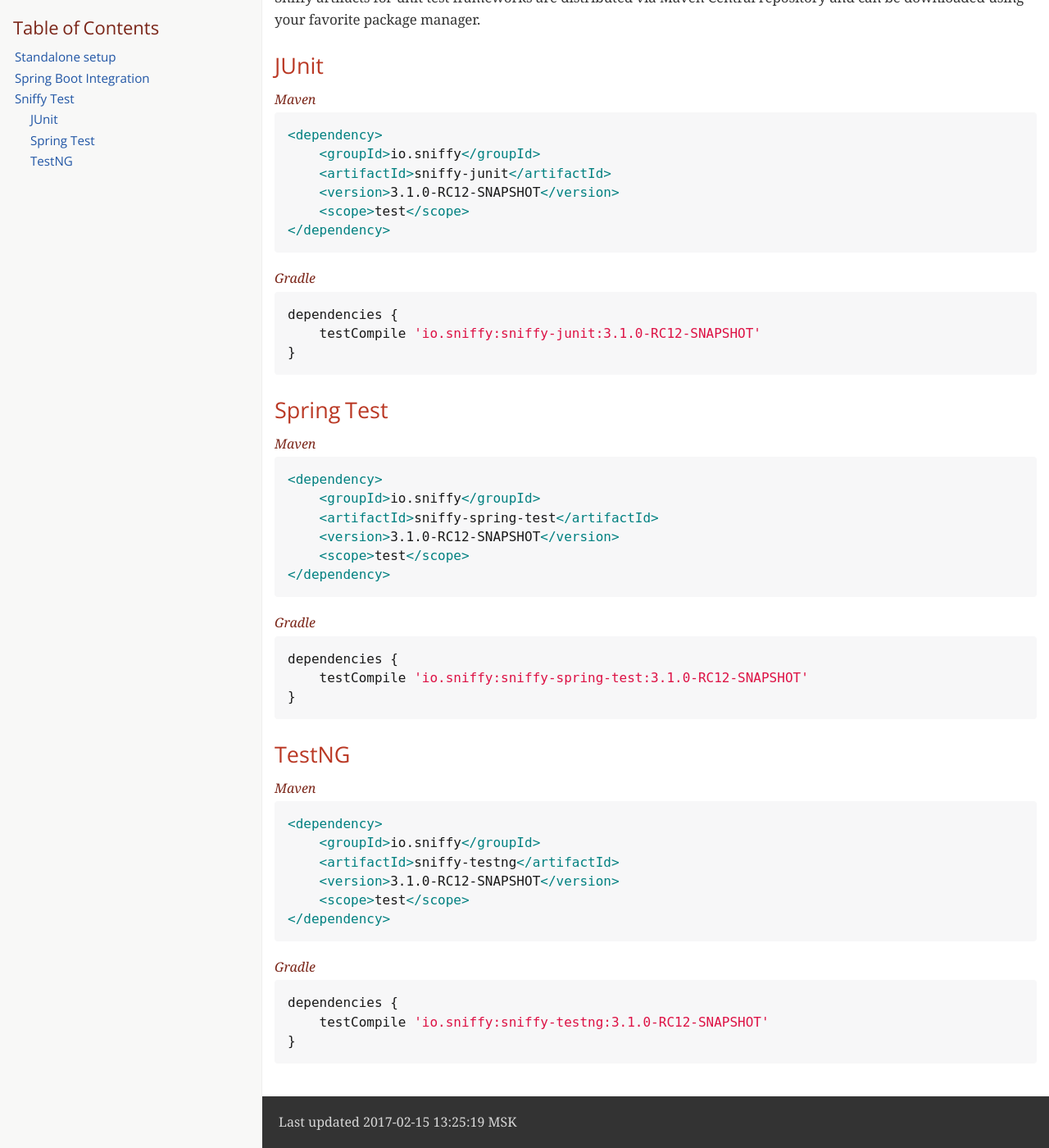
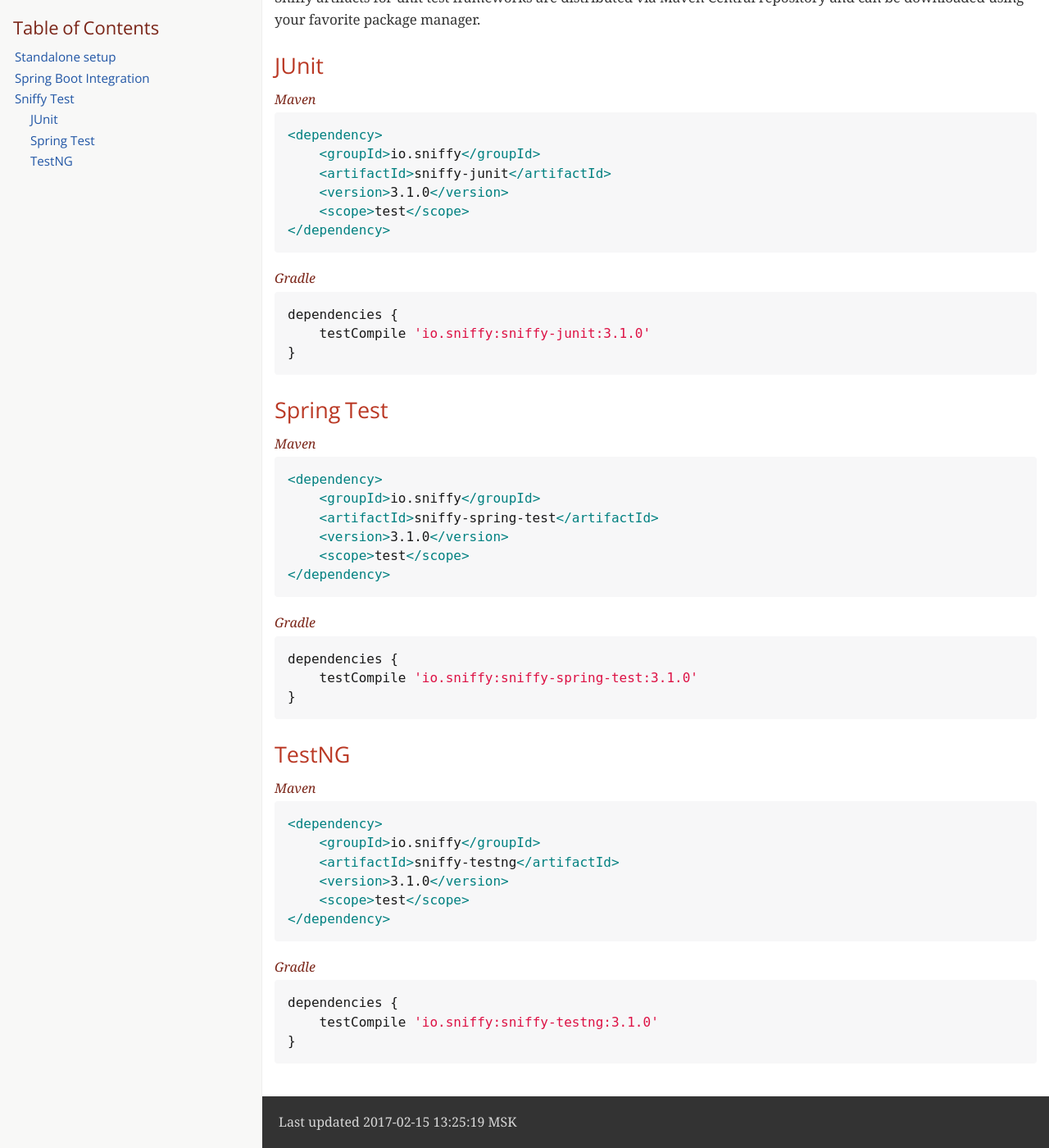
Before and after one commit to sniffy/sniffy.github.io, a Jekyll site: the page docs/latest/install.html, which Jekyll copies as it is, in a window 1280 px wide and 1400 px high, scrolled down 945 px. Shown: the whole window at 82% size. Built offline with Jekyll 4.4.1, drawn with Linux system fonts in a browser that asks for light colours; some web fonts are replaced; some of the changed text lies outside the part shown.

Commit message:
Updated Documentation

```diff
--- a/docs/latest/install.html
+++ b/docs/latest/install.html
@@ -531,7 +531,7 @@
 <div class="sectionbody">
 <div class="paragraph">
 <p>Sniffy comes with an uber-jar which doesn&#8217;t require any additional dependencies to be installed.
-Just grab the <code>sniffy-3.1.0-RC12-SNAPSHOT.jar</code> from our <a href="https://github.com/sniffy/sniffy/releases/latest">releases page</a> and add it to the classpath of your application.</p>
+Just grab the <code>sniffy-3.1.0.jar</code> from our <a href="https://github.com/sniffy/sniffy/releases/latest">releases page</a> and add it to the classpath of your application.</p>
 </div>
 <div class="admonitionblock warning">
 <table>
@@ -540,7 +540,7 @@
 <div class="title">Warning</div>
 </td>
 <td class="content">
-If you&#8217;re using an application server like Tomcat and you&#8217;re defining a datasource on application server level, <code>sniffy-3.1.0-RC12-SNAPSHOT.jar</code> should be added to the common classloader classpath and should be <strong>absent</strong> in web application classpath.
+If you&#8217;re using an application server like Tomcat and you&#8217;re defining a datasource on application server level, <code>sniffy-3.1.0.jar</code> should be added to the common classloader classpath and should be <strong>absent</strong> in web application classpath.
 </td>
 </tr>
 </table>
@@ -559,7 +559,7 @@
 <pre class="CodeRay highlight"><code data-lang="xml"><span class="tag">&lt;dependency&gt;</span>
     <span class="tag">&lt;groupId&gt;</span>io.sniffy<span class="tag">&lt;/groupId&gt;</span>
     <span class="tag">&lt;artifactId&gt;</span>sniffy-web<span class="tag">&lt;/artifactId&gt;</span>
-    <span class="tag">&lt;version&gt;</span>3.1.0-RC12-SNAPSHOT<span class="tag">&lt;/version&gt;</span>
+    <span class="tag">&lt;version&gt;</span>3.1.0<span class="tag">&lt;/version&gt;</span>
 <span class="tag">&lt;/dependency&gt;</span></code></pre>
 </div>
 </div>
@@ -567,7 +567,7 @@
 <div class="title">Gradle</div>
 <div class="content">
 <pre class="CodeRay highlight"><code data-lang="groovy">dependencies {
-    compile <span class="string"><span class="delimiter">'</span><span class="content">io.sniffy:sniffy-web:3.1.0-RC12-SNAPSHOT</span><span class="delimiter">'</span></span>
+    compile <span class="string"><span class="delimiter">'</span><span class="content">io.sniffy:sniffy-web:3.1.0</span><span class="delimiter">'</span></span>
 }</code></pre>
 </div>
 </div>
@@ -587,7 +587,7 @@
 <pre class="CodeRay highlight"><code data-lang="xml"><span class="tag">&lt;dependency&gt;</span>
     <span class="tag">&lt;groupId&gt;</span>io.sniffy<span class="tag">&lt;/groupId&gt;</span>
     <span class="tag">&lt;artifactId&gt;</span>sniffy-junit<span class="tag">&lt;/artifactId&gt;</span>
-    <span class="tag">&lt;version&gt;</span>3.1.0-RC12-SNAPSHOT<span class="tag">&lt;/version&gt;</span>
+    <span class="tag">&lt;version&gt;</span>3.1.0<span class="tag">&lt;/version&gt;</span>
     <span class="tag">&lt;scope&gt;</span>test<span class="tag">&lt;/scope&gt;</span>
 <span class="tag">&lt;/dependency&gt;</span></code></pre>
 </div>
@@ -596,7 +596,7 @@
 <div class="title">Gradle</div>
 <div class="content">
 <pre class="CodeRay highlight"><code data-lang="groovy">dependencies {
-    testCompile <span class="string"><span class="delimiter">'</span><span class="content">io.sniffy:sniffy-junit:3.1.0-RC12-SNAPSHOT</span><span class="delimiter">'</span></span>
+    testCompile <span class="string"><span class="delimiter">'</span><span class="content">io.sniffy:sniffy-junit:3.1.0</span><span class="delimiter">'</span></span>
 }</code></pre>
 </div>
 </div>
@@ -609,7 +609,7 @@
 <pre class="CodeRay highlight"><code data-lang="xml"><span class="tag">&lt;dependency&gt;</span>
     <span class="tag">&lt;groupId&gt;</span>io.sniffy<span class="tag">&lt;/groupId&gt;</span>
     <span class="tag">&lt;artifactId&gt;</span>sniffy-spring-test<span class="tag">&lt;/artifactId&gt;</span>
-    <span class="tag">&lt;version&gt;</span>3.1.0-RC12-SNAPSHOT<span class="tag">&lt;/version&gt;</span>
+    <span class="tag">&lt;version&gt;</span>3.1.0<span class="tag">&lt;/version&gt;</span>
     <span class="tag">&lt;scope&gt;</span>test<span class="tag">&lt;/scope&gt;</span>
 <span class="tag">&lt;/dependency&gt;</span></code></pre>
 </div>
@@ -618,7 +618,7 @@
 <div class="title">Gradle</div>
 <div class="content">
 <pre class="CodeRay highlight"><code data-lang="groovy">dependencies {
-    testCompile <span class="string"><span class="delimiter">'</span><span class="content">io.sniffy:sniffy-spring-test:3.1.0-RC12-SNAPSHOT</span><span class="delimiter">'</span></span>
+    testCompile <span class="string"><span class="delimiter">'</span><span class="content">io.sniffy:sniffy-spring-test:3.1.0</span><span class="delimiter">'</span></span>
 }</code></pre>
 </div>
 </div>
@@ -631,7 +631,7 @@
 <pre class="CodeRay highlight"><code data-lang="xml"><span class="tag">&lt;dependency&gt;</span>
     <span class="tag">&lt;groupId&gt;</span>io.sniffy<span class="tag">&lt;/groupId&gt;</span>
     <span class="tag">&lt;artifactId&gt;</span>sniffy-testng<span class="tag">&lt;/artifactId&gt;</span>
-    <span class="tag">&lt;version&gt;</span>3.1.0-RC12-SNAPSHOT<span class="tag">&lt;/version&gt;</span>
+    <span class="tag">&lt;version&gt;</span>3.1.0<span class="tag">&lt;/version&gt;</span>
     <span class="tag">&lt;scope&gt;</span>test<span class="tag">&lt;/scope&gt;</span>
 <span class="tag">&lt;/dependency&gt;</span></code></pre>
 </div>
@@ -640,7 +640,7 @@
 <div class="title">Gradle</div>
 <div class="content">
 <pre class="CodeRay highlight"><code data-lang="groovy">dependencies {
-    testCompile <span class="string"><span class="delimiter">'</span><span class="content">io.sniffy:sniffy-testng:3.1.0-RC12-SNAPSHOT</span><span class="delimiter">'</span></span>
+    testCompile <span class="string"><span class="delimiter">'</span><span class="content">io.sniffy:sniffy-testng:3.1.0</span><span class="delimiter">'</span></span>
 }</code></pre>
 </div>
 </div>
```
Also changed, not shown: docs/latest/index.html (+10 -10 lines).
